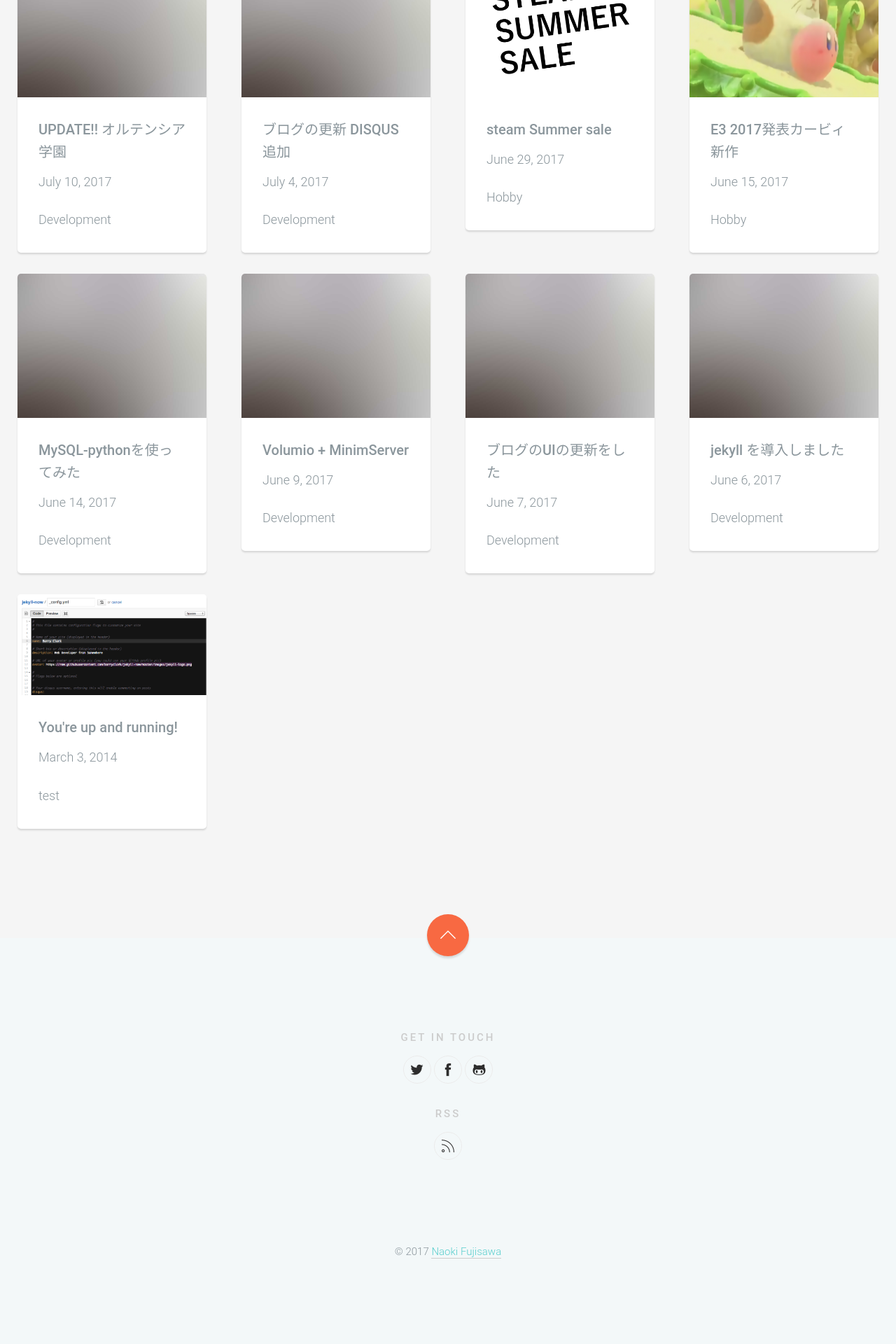
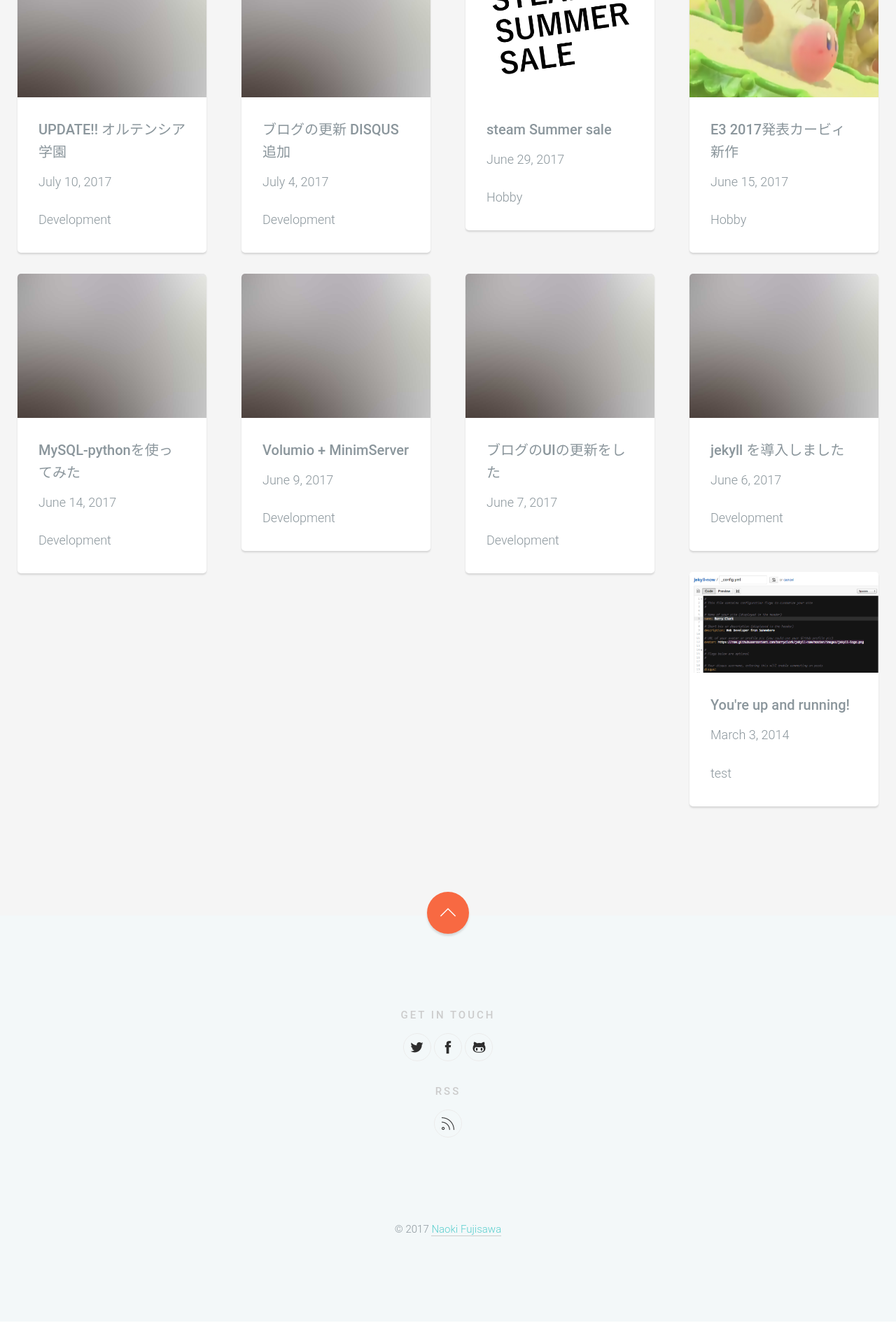
Before and after one commit to WakuwakuP/wakuwakup.github.io, a Jekyll site: the page built from index.html, in a window 1280 px wide. Shown: the part 955-2875 px from the top of the page at 70% size. Built offline with Jekyll 4.4.1, drawn with Linux system fonts in a browser that asks for light colours; after the commit the page ends 2843 px from its top, so only the background shows below that.

Commit message:
Update style.css

```diff
--- a/css/style.css
+++ b/css/style.css
@@ -1893,8 +1893,3 @@ a > img.fh5co-align-center {
     filter: blur(10px) saturate(2);
     filter: url(../img/filters.xml#blur_saturate);
 }
-
-.row-eq-height {
-    display: flex;
-    flex-wrap: wrap;
-}
```
